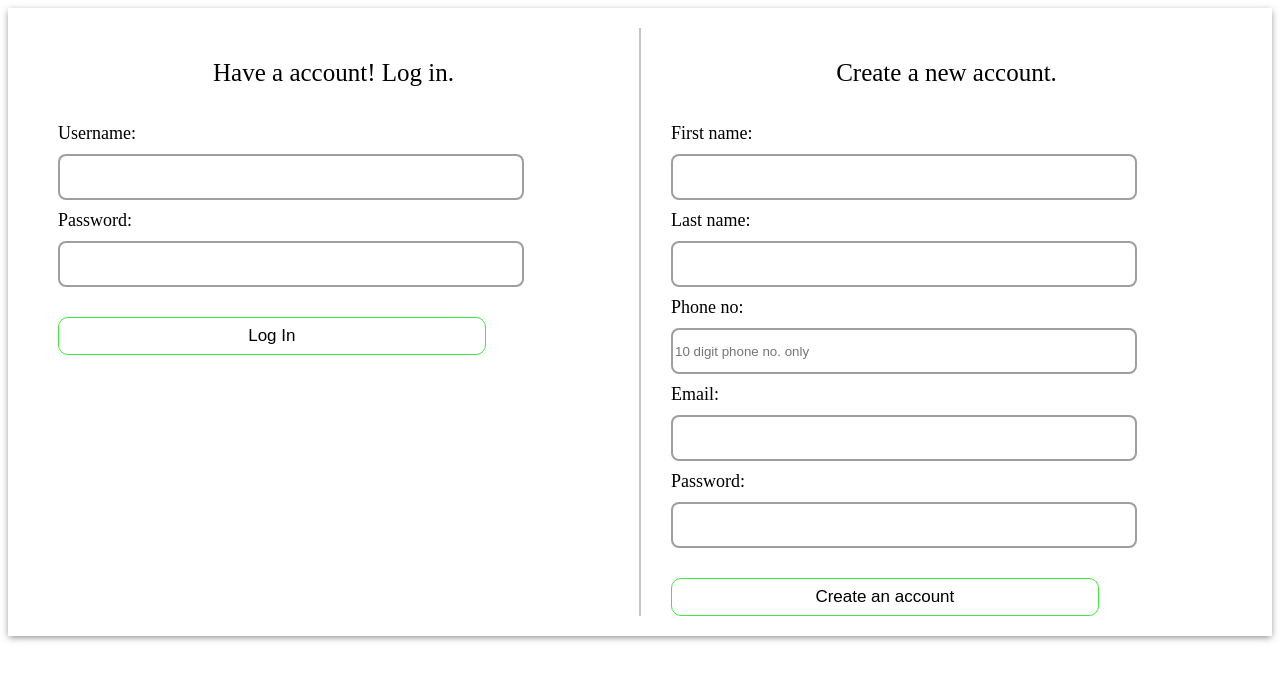
After one commit to Impksoni/Plagiarism-Detector, a Django app: template templates/login.html in a window 1280 px wide. The commit adds this page. Shown: the top 681 px of the page. Run offline with Django 4.2, Linux system fonts and the light colour scheme; the template is opened without the code that fills it, so the values that code supplies are empty.

Commit message:
changes on templates frontend

```diff
--- /dev/null
+++ b/templates/login.css
@@ -0,0 +1,81 @@
+.login{
+  height: auto;
+  display: flex;
+  box-shadow: 0px 2px 7px -1px rgba(0,0,0,0.5);
+  padding: 20px;
+
+}
+
+.signInTitle, .logInTitle{
+  padding: 6px;
+  text-align: center;
+  font-size: 25px;
+  margin: 25px;
+}
+
+.loginContent{
+  border-right: 2px solid rgb(70, 68, 68, 0.3);
+  width: 50%;
+}
+
+.loginInput{
+  width: 75%;
+  height: 40px;
+  margin-left: 30px;
+  border: 2px solid rgb(66, 63, 63, 0.5);
+  border-radius: 8px;
+
+}
+
+.signInContent{
+  width: 50%;
+}
+
+.signIn{
+  width: 75%;
+  height: 40px;
+  display: block;
+  margin-left: 30px;
+  border: 2px solid rgb(66, 63, 63, 0.5);
+  border-radius: 8px;
+
+}
+
+label{
+  display: block;
+  padding-top: 5px ;
+  padding-bottom: 5px;
+  font-size: 18px;
+  margin: 5px;
+  margin-left: 30px;
+
+}
+
+
+.loginButton, .signInButton {
+  display: block;
+  padding: 8px;
+  margin-top: 30px;
+  border: 1px solid rgb(60, 233, 60);
+  border-radius: 10px;
+  background-color: white;
+  width: 70%;
+  font-size: 17px;
+  font-weight: 200px;
+  margin-left: 30px;
+
+}
+
+.loginButton:hover, .signInButton:hover{
+  border: 3px solid green;
+  border-radius: 10px;
+}
+
+
+/* dynamic css */
+
+.emptyName{
+  color: red;
+  margin-left: 30px;
+
+}
--- /dev/null
+++ b/templates/login.html
@@ -0,0 +1,42 @@
+<!DOCTYPE html>
+<html lang="en">
+<head>
+  <meta charset="UTF-8">
+  <meta http-equiv="X-UA-Compatible" content="IE=edge">
+  <meta name="viewport" content="width=device-width, initial-scale=1.0">
+  <title>login</title>
+  <link rel="stylesheet" href="login.css">
+</head>
+<body>
+  <div class="container">
+    <div class="login">
+      <div class="loginContent">
+        <form id= "loginForm">
+          <div class="logInTitle">Have a account! Log in.</div>
+          <label for="username">Username:</label>
+          <input type="text" name="username" id="username" class="loginInput username">
+          <label for="password">Password:</label>
+          <input type="password" name="password" id="logInPassword" class="loginInput password">
+          <button class="loginButton">Log In</button>
+        </form>
+      </div>
+      <div class="signInContent">
+        <form method="POST" id="signInForm">
+          <div class="signInTitle">Create a new account.</div>
+          <label for="firstname">First name:</label>
+          <input type="text" name="firstname" id="firstname" class="signIn">
+          <label for="lastname">Last name:</label>
+          <input type="text" name="lastname" id="lastname" class="signIn">
+          <label for="phoneNo">Phone no:</label>
+          <input type="number" name="phoneNo" placeholder="10 digit phone no. only" id="phoneNo" class="signIn">
+          <label for="email">Email:</label>
+          <input type="text" name="email" id="email" class="signIn">
+          <label for="password">Password:</label>
+          <input type="password" name="password" id="signInPassword" class="signIn">
+          <button class="signInButton">Create an account</button>
+        </form>
+      </div>
+    </div>
+  </div>
+</body>
+</html>
```
Also changed, not shown: templates/index.css (added, +93 -0 lines), templates/index.html (+17 -1 lines), static/images/document.png (added).
